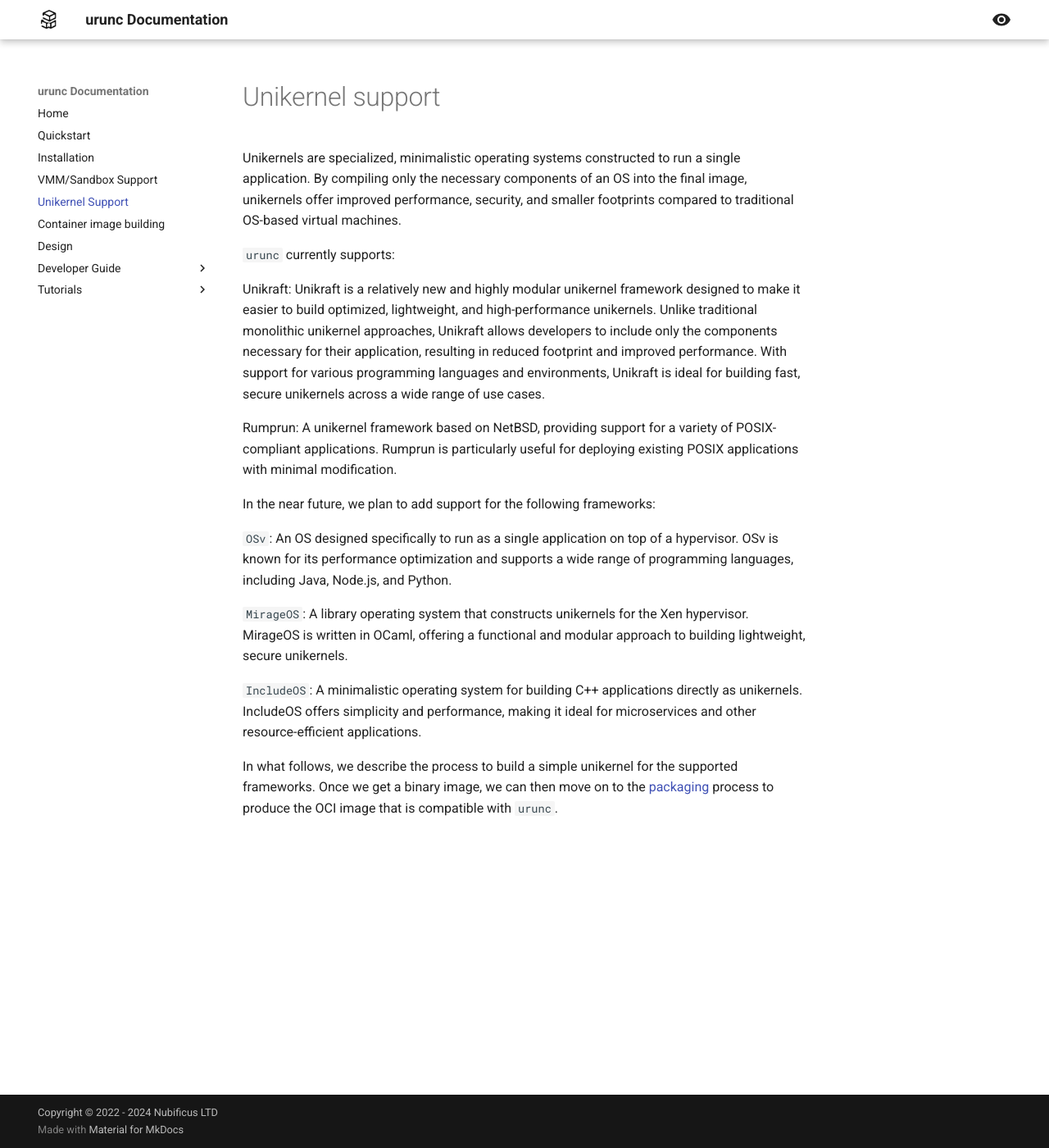
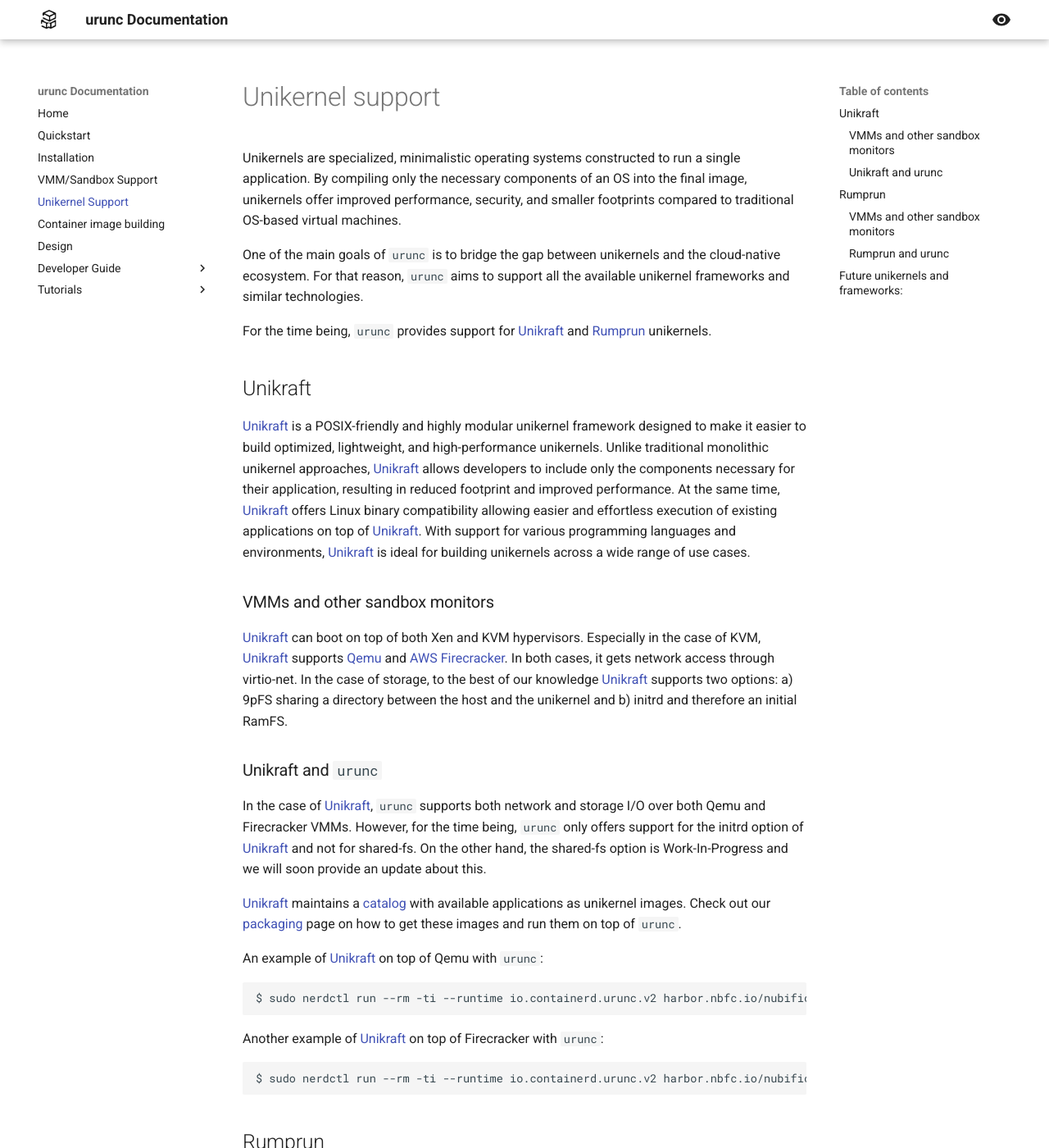
Before and after one commit to nubificus/urunc, an MkDocs documentation site: the page built from docs/unikernel-support.md, in a window 1280 px wide and 1400 px high. Shown: the whole window at 82% size. Built offline with MkDocs 1.6.1 and Material for MkDocs 9.7.7, drawn with Linux system fonts in a browser that asks for light colours; some of the changed text lies outside the part shown.

Commit message:
docs(unikernels): Update content of unikernel support in urunc
Update the content of the unikernels support page in urunc. In
particular, provide a few information for the supporting frameworks,
expalin their integration with urunc and give some examples to easily
test them. In addition, provide a list of next frameworks to support.

PR: https://github.com/nubificus/urunc/pull/59
Signed-off-by: Charalampos Mainas <cmainas@nubifucs.co.uk>
Signed-off-by: Anastassios Nanos <ananos@nubificus.co.uk>
Signed-off-by: Georgios Ntoutsos <gntouts@nubificus.co.uk>
Reviewed-by: Georgios Ntoutsos <gntouts@nubificus.co.uk>
Approved-by: Georgios Ntoutsos <gntouts@nubificus.co.uk>

````diff
--- a/docs/unikernel-support.md
+++ b/docs/unikernel-support.md
@@ -5,35 +5,150 @@
 the final image, unikernels offer improved performance, security, and smaller
 footprints compared to traditional OS-based virtual machines.
 
-`urunc` currently supports:
+One of the main goals of `urunc` is to bridge the gap between unikernels and
+the cloud-native ecosystem. For that reason, `urunc` aims to support all the
+available unikernel frameworks and similar technologies.
 
-Unikraft: Unikraft is a relatively new and highly modular unikernel framework
-designed to make it easier to build optimized, lightweight, and
-high-performance unikernels. Unlike traditional monolithic unikernel
-approaches, Unikraft allows developers to include only the components necessary
-for their application, resulting in reduced footprint and improved performance.
-With support for various programming languages and environments, Unikraft is
-ideal for building fast, secure unikernels across a wide range of use cases.
+For the time being, `urunc` provides support for
+[Unikraft](https://unikraft.org/) and
+[Rumprun](https://github.com/cloudkernels/rumprun) unikernels.
 
-Rumprun: A unikernel framework based on NetBSD, providing support for a variety
-of POSIX-compliant applications. Rumprun is particularly useful for deploying
-existing POSIX applications with minimal modification.
+## Unikraft
+
+[Unikraft](https://unikraft.org/) is a POSIX-friendly and highly modular
+unikernel framework designed to make it easier to build optimized, lightweight,
+and high-performance unikernels. Unlike traditional monolithic unikernel
+approaches, [Unikraft](https://unikraft.org/) allows developers to include only
+the components necessary for their application, resulting in reduced footprint
+and improved performance. At the same time, [Unikraft](https://unikraft.org/)
+offers Linux binary compatibility allowing easier and effortless execution
+of existing applications on top of [Unikraft](https://unikraft.org/).  With
+support for various programming languages and environments,
+[Unikraft](https://unikraft.org/) is ideal for building unikernels across a
+wide range of use cases.
+
+### VMMs and other sandbox monitors
+
+[Unikraft](https://unikraft.org/) can boot on top of both Xen and KVM
+hypervisors. Especially in the case of KVM, [Unikraft](https://unikraft.org/)
+supports [Qemu](https://www.qemu.org/) and [AWS
+Firecracker](https://github.com/firecracker-microvm/firecracker). In both
+cases, it gets network access through virtio-net. In the case of storage, to
+the best of our knowledge [Unikraft](https://unikraft.org/) supports two
+options: a) 9pFS sharing a directory between the host and the unikernel and b)
+initrd and therefore an initial RamFS.
+
+### Unikraft and `urunc`
+
+In the case of [Unikraft](https://unikraft.org/), `urunc` supports both network
+and storage I/O over both Qemu and Firecracker VMMs. However, for the time
+being, `urunc` only offers support for the initrd option of
+[Unikraft](https://unikraft.org/) and not for shared-fs. On the other hand, the
+shared-fs option is Work-In-Progress and we will soon provide an update about
+this.
+
+[Unikraft](https://unikraft.org/) maintains a
+[catalog](https://github.com/unikraft/catalog) with available applications as
+unikernel images. Check out our [packaging](../image-building) page on how to
+get these images and run them on top of `urunc`.
+
+An example of [Unikraft](https://unikraft.org/) on top of Qemu with `urunc`:
+
+```bash
+$ sudo nerdctl run --rm -ti --runtime io.containerd.urunc.v2 harbor.nbfc.io/nubificus/urunc/nginx-qemu-unikraft-initrd:latest unikernel
+```
+
+Another example of [Unikraft](https://unikraft.org/) on top of Firecracker with `urunc`:
+
+```bash
+$ sudo nerdctl run --rm -ti --runtime io.containerd.urunc.v2 harbor.nbfc.io/nubificus/urunc/nginx-firecracker-unikraft-initrd:latest unikernel
+```
+
+## Rumprun
+
+[Rumprun](https://github.com/cloudkernels/rumprun) is a unikernel framework
+based on NetBSD, providing support for a variety of POSIX-compliant
+applications. [Rumprun](https://github.com/cloudkernels/rumprun) is
+particularly useful for deploying existing POSIX applications with minimal
+modifications. As a consequence of its design
+[Rumprun](https://github.com/cloudkernels/rumprun) can be up-to-date with the
+latest changes of NetBSD. However, the current repositories are not totally
+up-to-date. The repository with the most recent NetBSD version is
+[here](https://github.com/cloudkernels/rumprun).
+
+In addition, [Rumprun](https://github.com/cloudkernels/rumprun) maintains a
+[repository](https://github.com/cloudkernels/rumprun-packages) with all ported
+applications that can be easily used on top of
+[Rumprun](https://github.com/cloudkernels/rumprun).
+
+### VMMs and other sandbox monitors
+
+[Rumprun](https://github.com/cloudkernels/rumprun), as one of the oldest
+unikernel frameworks, provides support for both Xen and KVM hypervisors.
+Especially in the case of KVM,
+[Rumprun](https://github.com/cloudkernels/rumprun) supports
+[Qemu](https://www.qemu.org/) and [Solo5-hvt](https://github.com/Solo5/solo5).
+It can access the network through virtio-net in the case of Qemu and using
+Solo5's I/O interface in the case of Solo5. As far as we concern,
+[Rumprun](https://github.com/cloudkernels/rumprun) only supports block
+storage through virtio-block and Solo5's I/O in Qemu and Solo5
+respectively.
+
+Furthermore, [Rumprun](https://github.com/cloudkernels/rumprun) is also
+possible to execute on top of [Solo5-spt](https://github.com/Solo5/solo5) a
+sandbox monitor of Solo5 project that does not use hardware-assisted
+virtualization. In that context,
+[Rumprun](https://github.com/cloudkernels/rumprun) can access network and block
+storage through Solo5's I/O interface.
+
+### Rumprun and `urunc`
+
+In the case of [Rumprun](https://github.com/cloudkernels/rumprun), `urunc`
+provides support for Solo5-spt and Solo5-hvt, but not yet for Qemu. For all
+monitors of Solo5 `urunc` allows the access of both network and block storage
+through Solo5's I/O interface. In particular, `urunc` takes advantage of
+[Rumprun](https://github.com/cloudkernels/rumprun) block storage and ext2
+filesystem support and allows the mounting of the containerd's snapshot
+directly in the unikernel. This is only possible using devmapper as a
+snapshotter in containerd. For more information on setting up devmapper, please
+take a look on our [installation guide](/installation/#setup-thinpool-devmapper).
+
+Except for devmapper, `urunc` also supports the option of adding a block image
+inside the container image and attaching it to
+[Rumprun](https://github.com/cloudkernels/rumprun).
+
+For more information on packaging
+[Rumprun](https://github.com/cloudkernels/rumprun) unikernels for `urunc` take
+a look at our [packaging](../image-building/) page.
+
+An example of [Rumprun](https://github.com/cloudkernels/rumprun) on top of
+Solo5-hvt using a block image inside the container's rootfs with 'urunc':
+
+```bash
+$ sudo nerdctl run --rm -ti --runtime io.containerd.urunc.v2 harbor.nbfc.io/nubificus/urunc/redis-hvt-rumprun-block:latest unikernel
+```
+
+An example of [Rumprun](https://github.com/cloudkernels/rumprun) on top of
+Solo5-spt using devmapper with 'urunc':
+
+```bash
+$ sudo nerdctl run --rm -ti --snapshotter devmapper --runtime io.containerd.urunc.v2 harbor.nbfc.io/nubificus/urunc/redis-spt-rumprun:latest unikernel
+```
+
+## Future unikernels and frameworks:
 
 In the near future, we plan to add support for the following frameworks:
 
-`OSv`: An OS designed specifically to run as a single application on top of a
-hypervisor. OSv is known for its performance optimization and supports a wide
-range of programming languages, including Java, Node.js, and Python.
+[OSv](https://github.com/cloudius-systems/osv): An OS designed specifically to
+run as a single application on top of a hypervisor. OSv is known for its
+performance optimization and supports a wide range of programming languages,
+including Java, Node.js, and Python.
 
-`MirageOS`: A library operating system that constructs unikernels for the Xen
-hypervisor. MirageOS is written in OCaml, offering a functional and modular
-approach to building lightweight, secure unikernels.
+[MirageOS](https://github.com/mirage/mirage): A library operating system that
+constructs unikernels for secure, high-performance network applications across
+various cloud computing and mobile platforms.MirageOS is written in OCaml,
+offering a functional and modular approach to building lightweight, secure
+unikernels.
 
-`IncludeOS`: A minimalistic operating system for building C++ applications
-directly as unikernels. IncludeOS offers simplicity and performance, making it
-ideal for microservices and other resource-efficient applications.
-
-In what follows, we describe the process to build a simple unikernel for the
-supported frameworks. Once we get a binary image, we can then move on to the
-[packaging](/image-building/) process to produce the OCI image that is
-compatible with `urunc`.
+[Mewz](https://github.com/mewz-project/mewz): A unikernel designed
+specifically for running Wasm applications and compatible with WASI.
````
